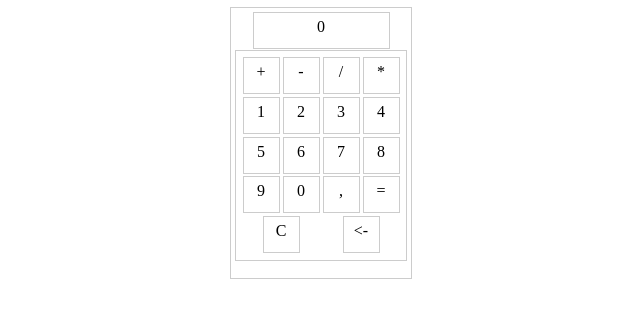
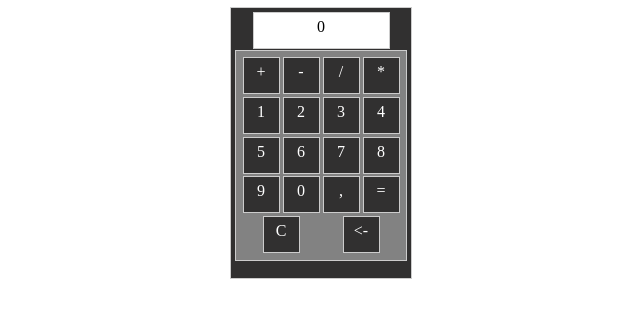
Before and after one commit to vKavura/JS-CALC, a plain HTML site: page index.html in a window 1280 px wide. Shown: the whole page, without its empty margins (319-959 px from the left). Drawn offline with Linux system fonts and the light colour scheme.

Commit message:
css change

```diff
--- a/css/style.css
+++ b/css/style.css
@@ -1,5 +1,5 @@
 
-div{
+div {
 
     text-align: center;
     padding: 5px;
@@ -13,20 +13,23 @@ div{
     display: flex;
     flex-wrap:wrap;
     justify-content: space-around;
+    background-color: #313030;
 }
 
 #scrin {
     height: 25px;
     width: 125px;
     outline: 1px solid #cccccc;
+    background-color: #fff;
 
 }
 
-#panel{
+#panel {
     display: flex;
     flex-wrap:wrap;
     outline: 1px solid #cccccc;
     justify-content: space-around;
+    background-color: #828282;
 }
 
 #panel div {
@@ -35,4 +38,6 @@ div{
     margin: 2px;
     outline: 1px solid #cccccc;
     cursor: pointer;
+    background-color: #313030;
+    color: #fff;
 }
--- a/index.html
+++ b/index.html
@@ -8,6 +8,7 @@
 	<body>
 	<div class="corpus">
 		<div id="scrin">
+			<div id="hist"></div>
 		</div>
 		<div id="panel">
 			<div id="plus">+</div>
```
